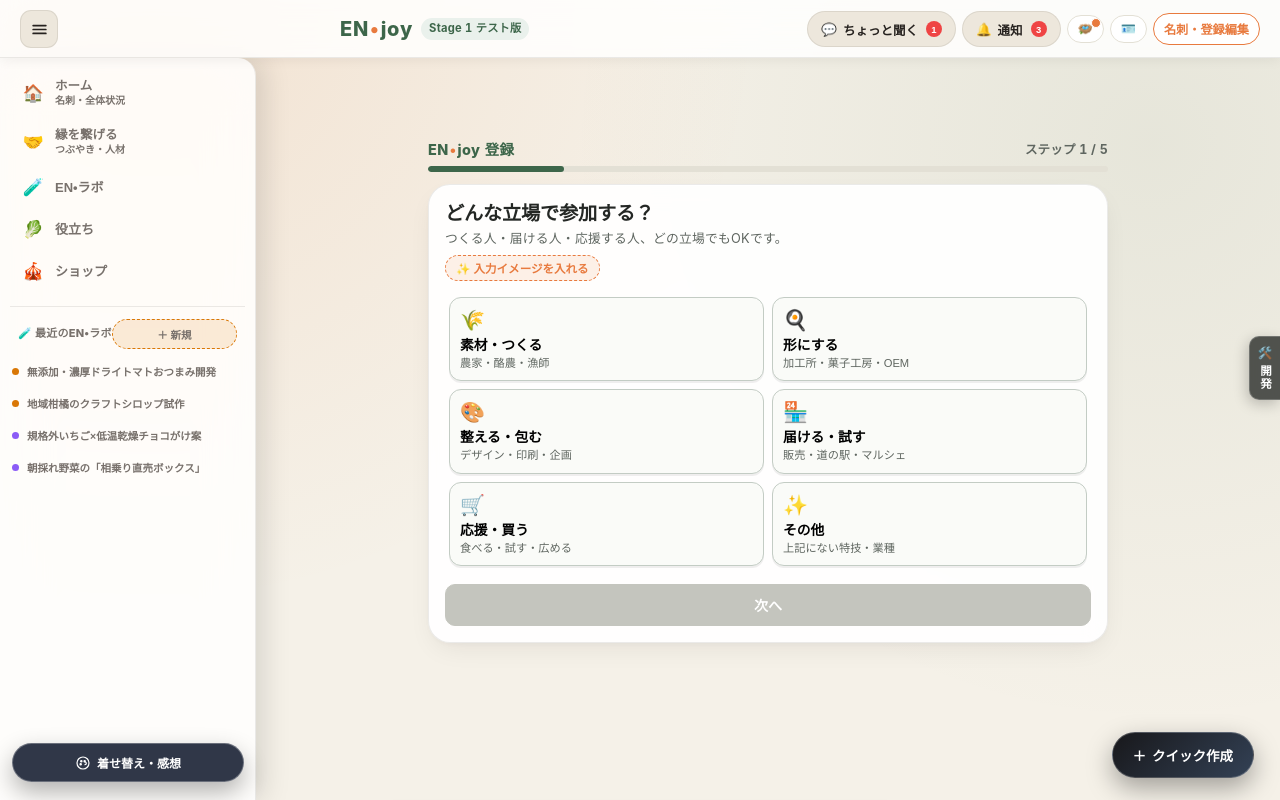
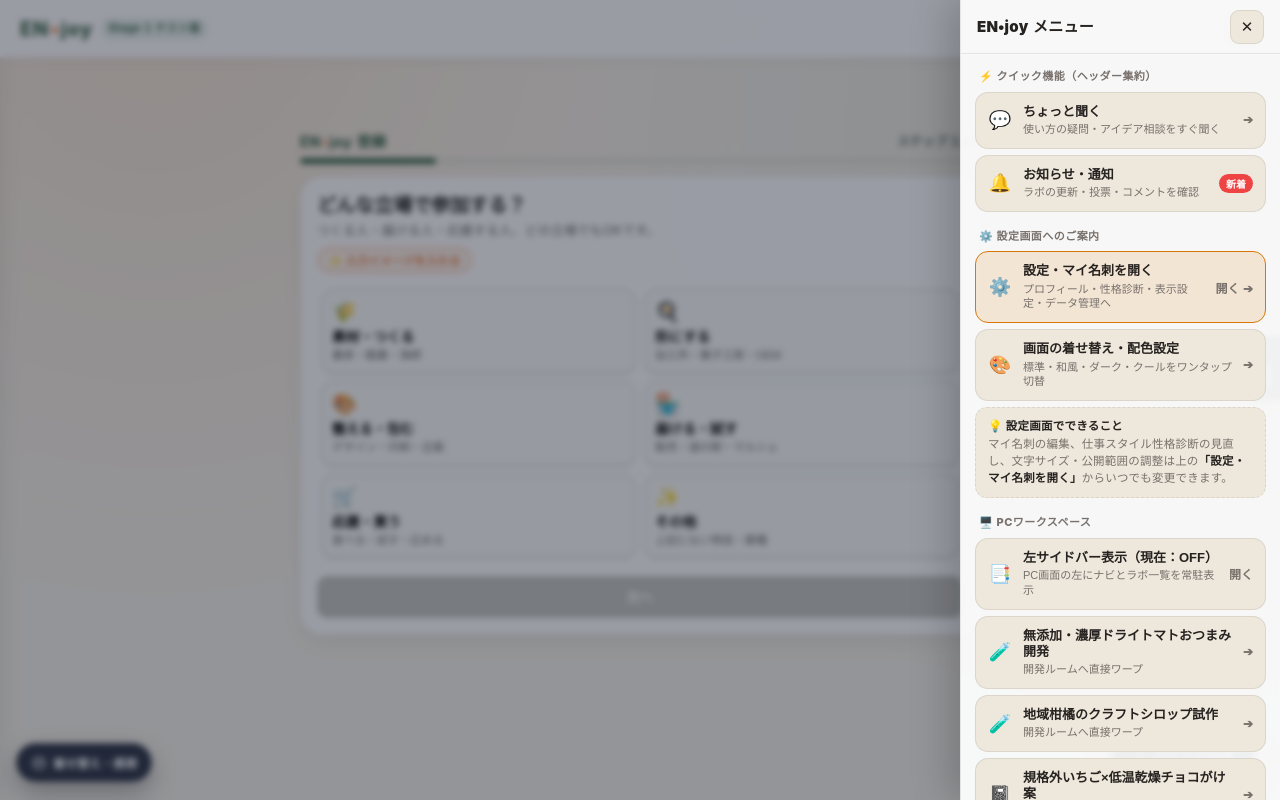
Before and after one commit to kazu1414ishi/en-joy, a plain HTML site: page index.html in a window 1280 px wide. Both pictures are taken after a click on the button "メニューを開く". Drawn offline with Linux system fonts and the light colour scheme.

Commit message:
Add files via upload

```diff
--- a/index.html
+++ b/index.html
@@ -9,6 +9,7 @@
   <!-- EN•joy UI/UXパッチ（見た目オーバーホール） -->
   <link rel="stylesheet" href="./patch_ui.css?v=1">
   <link rel="stylesheet" href="./patch_pc.css?v=5">
+  <link rel="stylesheet" href="./patch_header.css?v=1">
 </head>
 <body>
   <!-- 開発用フローティングバー（PCでスマホ幅プレビュー中＋登録集中モード中でもリセット＆PC復帰できる） -->
@@ -1026,5 +1027,6 @@
   <script src="./patch_room_pro.js?v=1"></script>
   <script src="./patch_whiteboard.js?v=1"></script>
   <script src="./patch_pc.js?v=5"></script>
+  <script src="./patch_header.js?v=1"></script>
 </body>
 </html>
--- /dev/null
+++ b/patch_header.css
@@ -0,0 +1,299 @@
+/* =========================================================
+   EN•joy スリム統合ヘッダー＆ハンバーガーメニュー（patch_header.css v1）
+   ・ヘッダー内は「EN•joyロゴ」＋「☰」の2要素のみ（スマホ分厚い問題解消）
+   ・スクロール時は消さず、42pxすりガラスでロゴ＆☰をスマートに残す
+   ========================================================= */
+
+/* --- 🔝 スリム固定ヘッダー（スマホ・PC共通） --- */
+#topHeader.top-header {
+  position: fixed !important;
+  top: 0 !important;
+  left: 0 !important;
+  right: 0 !important;
+  width: 100% !important;
+  height: 50px !important;
+  min-height: 0 !important;
+  padding: 0 !important;
+  z-index: 9980 !important;
+  transform: translateY(0) !important;
+  opacity: 1 !important;
+  visibility: visible !important;
+  pointer-events: auto !important;
+  background: var(--en-surface) !important;
+  border-bottom: 1px solid var(--en-border) !important;
+  transition: height 0.22s ease, background 0.22s ease, box-shadow 0.22s ease, backdrop-filter 0.22s ease !important;
+}
+
+/* スクロール時：完全に消さず、さらに薄く(42px)＆すりガラスでロゴ＋☰を残す */
+html.en-hdr-scrolled #topHeader.top-header {
+  height: 42px !important;
+  background: rgba(255, 255, 255, 0.78) !important;
+  -webkit-backdrop-filter: blur(12px) saturate(140%) !important;
+  backdrop-filter: blur(12px) saturate(140%) !important;
+  box-shadow: 0 4px 16px rgba(0, 0, 0, 0.07) !important;
+}
+html[data-en-color="wa"].en-hdr-scrolled #topHeader.top-header {
+  background: rgba(248, 244, 236, 0.82) !important;
+}
+html[data-en-color="dark"].en-hdr-scrolled #topHeader.top-header,
+html[data-en-color="cool"].en-hdr-scrolled #topHeader.top-header {
+  background: rgba(15, 23, 42, 0.78) !important;
+}
+
+/* 中身は「ロゴ」と「☰」の2つだけに強制整理（分厚くなる要素を排除） */
+#topHeader .header-inner {
+  height: 100% !important;
+  min-height: 0 !important;
+  max-width: 100% !important;
+  padding: 0 14px !important;
+  display: flex !important;
+  flex-direction: row !important;
+  flex-wrap: nowrap !important;
+  align-items: center !important;
+  justify-content: space-between !important;
+  gap: 8px !important;
+}
+html.en-pc-mode #topHeader .header-inner {
+  padding: 0 20px !important;
+}
+
+/* 旧ヘッダー内ボタン群＆重複ボタンは見た目だけ隠す（DOMは残してメニューから呼び出し） */
+#topHeader .header-inner > :not(.brand-wrap):not(#enUnifiedBurgerBtn),
+#enPcBurgerBtn {
+  display: none !important;
+}
+
+/* ロゴ周り：絶対に1行スリムに収める */
+#topHeader .brand-wrap {
+  display: inline-flex !important;
+  align-items: center !important;
+  gap: 7px !important;
+  margin: 0 !important;
+  padding: 0 !important;
+  min-width: 0;
+  cursor: pointer;
+  transform-origin: left center;
+  transition: transform 0.22s ease;
+}
+#topHeader .brand-wrap small,
+#topHeader .brand-wrap .brand-sub,
+#topHeader .brand-wrap .brand-tagline {
+  display: none !important;
+}
+html.en-hdr-scrolled #topHeader .brand-wrap {
+  transform: scale(0.9);
+}
+
+/* ☰ 統合ハンバーガーボタン */
+#enUnifiedBurgerBtn {
+  position: relative;
+  display: inline-grid !important;
+  place-items: center;
+  width: 36px;
+  height: 36px;
+  border-radius: 10px;
+  border: 1px solid var(--en-border);
+  background: var(--en-surface-2);
+  color: var(--en-text);
+  cursor: pointer;
+  flex-shrink: 0;
+  padding: 0;
+  transition: width 0.2s, height 0.2s, background 0.15s, border-color 0.15s;
+}
+html.en-hdr-scrolled #enUnifiedBurgerBtn {
+  width: 32px;
+  height: 32px;
+  border-radius: 9px;
+}
+#enUnifiedBurgerBtn:hover {
+  border-color: var(--en-accent);
+  background: var(--en-accent-soft);
+}
+#enUnifiedBurgerBtn .en-uhdr-badge {
+  position: absolute;
+  top: 5px;
+  right: 5px;
+  width: 8px;
+  height: 8px;
+  border-radius: 50%;
+  background: #ef4444;
+  border: 1.5px solid var(--en-surface);
+  display: none;
+}
+#enUnifiedBurgerBtn.has-unread .en-uhdr-badge {
+  display: block;
+}
+
+/* 固定ヘッダー分のメイン上余白（スマホもPCも被らないように調整） */
+main.main-container {
+  padding-top: 62px !important;
+}
+html.en-pc-mode body:not(.en-in-register) main.main-container {
+  padding-top: 68px !important;
+}
+html.en-pc-mode body:not(.en-in-register) nav#bottomNav.bottom-nav {
+  top: 50px !important;
+  height: calc(100vh - 50px) !important;
+  transition: top 0.22s ease, height 0.22s ease, transform 0.24s cubic-bezier(.22,1,.36,1) !important;
+}
+html.en-pc-mode.en-hdr-scrolled body:not(.en-in-register) nav#bottomNav.bottom-nav {
+  top: 42px !important;
+  height: calc(100vh - 42px) !important;
+}
+
+/* --- 🍔 スライド式ハンバーガーメニュー（右からスッと展開） --- */
+#en-hdr-backdrop {
+  position: fixed;
+  inset: 0;
+  background: rgba(15, 23, 42, 0.42);
+  backdrop-filter: blur(3px);
+  z-index: 10010;
+  opacity: 0;
+  visibility: hidden;
+  pointer-events: none;
+  transition: opacity 0.22s ease, visibility 0.22s ease;
+}
+#en-hdr-backdrop.open {
+  opacity: 1;
+  visibility: visible;
+  pointer-events: auto;
+}
+
+#en-hdr-drawer {
+  position: fixed;
+  top: 0;
+  right: 0;
+  bottom: 0;
+  width: min(320px, 86vw);
+  background: var(--en-surface);
+  color: var(--en-text);
+  border-left: 1px solid var(--en-border);
+  box-shadow: -12px 0 36px rgba(0, 0, 0, 0.18);
+  z-index: 10020;
+  display: flex;
+  flex-direction: column;
+  transform: translateX(104%);
+  transition: transform 0.25s cubic-bezier(.22, 1, .36, 1);
+}
+#en-hdr-drawer.open {
+  transform: translateX(0);
+}
+
+.en-hdr-d-head {
+  height: 54px;
+  padding: 0 16px;
+  display: flex;
+  align-items: center;
+  justify-content: space-between;
+  border-bottom: 1px solid var(--en-border);
+  flex-shrink: 0;
+}
+.en-hdr-d-brand {
+  font-size: 15px;
+  font-weight: 900;
+  letter-spacing: 0.02em;
+}
+.en-hdr-d-close {
+  width: 34px;
+  height: 34px;
+  border-radius: 9px;
+  border: 1px solid var(--en-border);
+  background: var(--en-surface-2);
+  color: var(--en-text);
+  font-size: 15px;
+  cursor: pointer;
+}
+.en-hdr-d-body {
+  flex: 1;
+  overflow-y: auto;
+  padding: 14px 14px 28px;
+  display: flex;
+  flex-direction: column;
+  gap: 16px;
+}
+
+.en-hdr-d-sec-title {
+  font-size: 11px;
+  font-weight: 800;
+  color: var(--en-muted);
+  margin: 0 0 6px 4px;
+  letter-spacing: 0.04em;
+}
+.en-hdr-d-group {
+  display: flex;
+  flex-direction: column;
+  gap: 6px;
+}
+
+.en-hdr-d-item {
+  width: 100%;
+  display: flex;
+  align-items: center;
+  gap: 11px;
+  padding: 11px 12px;
+  border-radius: 13px;
+  border: 1px solid var(--en-border);
+  background: var(--en-surface-2);
+  color: var(--en-text);
+  text-align: left;
+  cursor: pointer;
+  transition: border-color 0.15s, background 0.15s;
+}
+.en-hdr-d-item:hover {
+  border-color: var(--en-accent);
+  background: var(--en-accent-soft);
+}
+.en-hdr-d-item.highlight {
+  border-color: var(--en-accent);
+  background: var(--en-accent-soft);
+}
+.en-hdr-d-ico {
+  font-size: 18px;
+  width: 24px;
+  text-align: center;
+  flex-shrink: 0;
+}
+.en-hdr-d-txt {
+  flex: 1;
+  min-width: 0;
+  display: flex;
+  flex-direction: column;
+  gap: 2px;
+}
+.en-hdr-d-txt strong {
+  font-size: 13px;
+  font-weight: 800;
+  line-height: 1.25;
+}
+.en-hdr-d-txt small {
+  font-size: 11px;
+  color: var(--en-muted);
+  line-height: 1.35;
+}
+.en-hdr-d-arrow {
+  font-size: 12px;
+  color: var(--en-muted);
+  font-weight: 800;
+}
+.en-hdr-d-pill {
+  font-size: 10px;
+  font-weight: 800;
+  padding: 2px 7px;
+  border-radius: 999px;
+  background: #ef4444;
+  color: #fff;
+}
+
+/* 設定案内ボックス */
+.en-hdr-d-guide {
+  padding: 10px 12px;
+  border-radius: 12px;
+  background: var(--en-surface-2);
+  border: 1px dashed var(--en-border);
+  font-size: 11.5px;
+  color: var(--en-muted);
+  line-height: 1.5;
+}
+.en-hdr-d-guide strong {
+  color: var(--en-text);
+}
--- /dev/null
+++ b/patch_header.js
@@ -0,0 +1,271 @@
+/* =========================================================
+   EN•joy スリム統合ヘッダー＆ハンバーガーメニュー（patch_header.js v1）
+   ・ヘッダーは「ロゴ」＋「☰」の2要素のみ
+   ・スクロール時は42pxすりガラスで残す（ロゴタップでトップ復帰）
+   ・☰メニュー内に旧ヘッダー機能＋設定画面案内＋PC時ラボ直通を集約
+   ========================================================= */
+
+(function () {
+  function escH(str) {
+    return String(str ?? '').replace(/&/g,'&amp;').replace(/</g,'&lt;').replace(/>/g,'&gt;').replace(/"/g,'&quot;');
+  }
+
+  function hasUnreadNotif() {
+    const dot = document.querySelector('#enHdrBellBtn .en-hdr-dot');
+    if (!dot) return false;
+    const st = window.getComputedStyle(dot);
+    return st.display !== 'none' && st.visibility !== 'hidden' && st.opacity !== '0';
+  }
+
+  function syncBurgerUnread() {
+    const btn = document.getElementById('enUnifiedBurgerBtn');
+    if (btn) btn.classList.toggle('has-unread', hasUnreadNotif());
+  }
+
+  function closeHdrDrawer() {
+    document.getElementById('en-hdr-drawer')?.classList.remove('open');
+    document.getElementById('en-hdr-backdrop')?.classList.remove('open');
+  }
+
+  function openHdrDrawer() {
+    ensureDrawerDom();
+    renderHdrDrawerBody();
+    document.getElementById('en-hdr-drawer')?.classList.add('open');
+    document.getElementById('en-hdr-backdrop')?.classList.add('open');
+  }
+
+  function ensureDrawerDom() {
+    if (document.getElementById('en-hdr-drawer')) return;
+
+    const backdrop = document.createElement('div');
+    backdrop.id = 'en-hdr-backdrop';
+    backdrop.onclick = closeHdrDrawer;
+
+    const drawer = document.createElement('aside');
+    drawer.id = 'en-hdr-drawer';
+    drawer.setAttribute('aria-label', 'EN•joy メニュー');
+    drawer.innerHTML = `
+      <div class="en-hdr-d-head">
+        <span class="en-hdr-d-brand">EN•joy メニュー</span>
+        <button type="button" class="en-hdr-d-close" id="enHdrDrawerClose" aria-label="閉じる">✕</button>
+      </div>
+      <div class="en-hdr-d-body" id="enHdrDrawerBody"></div>
+    `;
+
+    document.body.appendChild(backdrop);
+    document.body.appendChild(drawer);
+    document.getElementById('enHdrDrawerClose').onclick = closeHdrDrawer;
+  }
+
+  function renderHdrDrawerBody() {
+    const body = document.getElementById('enHdrDrawerBody');
+    if (!body) return;
+
+    const isPc = document.documentElement.classList.contains('en-pc-mode');
+    const sbOpen = document.documentElement.classList.contains('en-pc-sb-open');
+    const unread = hasUnreadNotif();
+    const hasMobileToggle = !!document.getElementById('toggleMobileBtn');
+
+    // PC時：最近のEN•ラボ（最新順）を取得
+    let recentLabsHtml = '';
+    if (isPc && typeof enViewState !== 'undefined' && Array.isArray(enViewState.labs)) {
+      let recentIds = [];
+      try { recentIds = JSON.parse(localStorage.getItem('en_pc_recent_rooms') || '[]'); } catch (e) {}
+      const myLabs = enViewState.labs
+        .filter(l => l.mode === 'my_active' || l.mode === 'my_solo')
+        .sort((a, b) => {
+          const ia = recentIds.indexOf(a.id), ib = recentIds.indexOf(b.id);
+          if (ia === -1 && ib === -1) return 0;
+          if (ia === -1) return 1;
+          if (ib === -1) return -1;
+          return ia - ib;
+        })
+        .slice(0, 5);
+
+      recentLabsHtml = `
+        <div>
+          <div class="en-hdr-d-sec-title">🖥️ PCワークスペース</div>
+          <div class="en-hdr-d-group">
+            <button type="button" class="en-hdr-d-item" id="enMenuTogglePcSb">
+              <span class="en-hdr-d-ico">📑</span>
+              <span class="en-hdr-d-txt">
+                <strong>左サイドバー表示（現在：${sbOpen ? 'ON' : 'OFF'}）</strong>
+                <small>PC画面の左にナビとラボ一覧を常駐表示</small>
+              </span>
+              <span class="en-hdr-d-arrow">${sbOpen ? '閉じる' : '開く'}</span>
+            </button>
+            ${myLabs.map(l => `
+              <button type="button" class="en-hdr-d-item" data-hdrlab="${l.id}" data-hdrsolo="${l.mode === 'my_solo' ? '1' : '0'}">
+                <span class="en-hdr-d-ico">${l.mode === 'my_solo' ? '📓' : '🧪'}</span>
+                <span class="en-hdr-d-txt">
+                  <strong>${escH(l.title)}</strong>
+                  <small>${l.mode === 'my_solo' ? '1人準備ノートを開く' : '開発ルームへ直接ワープ'}</small>
+                </span>
+                <span class="en-hdr-d-arrow">➔</span>
+              </button>
+            `).join('')}
+          </div>
+        </div>
+      `;
+    }
+
+    body.innerHTML = `
+      <div>
+        <div class="en-hdr-d-sec-title">⚡ クイック機能（ヘッダー集約）</div>
+        <div class="en-hdr-d-group">
+          <button type="button" class="en-hdr-d-item" id="enMenuAsk">
+            <span class="en-hdr-d-ico">💬</span>
+            <span class="en-hdr-d-txt">
+              <strong>ちょっと聞く</strong>
+              <small>使い方の疑問・アイデア相談をすぐ聞く</small>
+            </span>
+            <span class="en-hdr-d-arrow">➔</span>
+          </button>
+
+          <button type="button" class="en-hdr-d-item" id="enMenuBell">
+            <span class="en-hdr-d-ico">🔔</span>
+            <span class="en-hdr-d-txt">
+              <strong>お知らせ・通知</strong>
+              <small>ラボの更新・投票・コメントを確認</small>
+            </span>
+            ${unread ? '<span class="en-hdr-d-pill">新着</span>' : '<span class="en-hdr-d-arrow">➔</span>'}
+          </button>
+        </div>
+      </div>
+
+      <div>
+        <div class="en-hdr-d-sec-title">⚙️ 設定画面へのご案内</div>
+        <div class="en-hdr-d-group">
+          <button type="button" class="en-hdr-d-item highlight" id="enMenuSet">
+            <span class="en-hdr-d-ico">⚙️</span>
+            <span class="en-hdr-d-txt">
+              <strong>設定・マイ名刺を開く</strong>
+              <small>プロフィール・性格診断・表示設定・データ管理へ</small>
+            </span>
+            <span class="en-hdr-d-arrow">開く ➔</span>
+          </button>
+
+          <button type="button" class="en-hdr-d-item" id="enMenuTheme">
+            <span class="en-hdr-d-ico">🎨</span>
+            <span class="en-hdr-d-txt">
+              <strong>画面の着せ替え・配色設定</strong>
+              <small>標準・和風・ダーク・クールをワンタップ切替</small>
+            </span>
+            <span class="en-hdr-d-arrow">➔</span>
+          </button>
+
+          <div class="en-hdr-d-guide">
+            <strong>💡 設定画面でできること</strong><br>
+            マイ名刺の編集、仕事スタイル性格診断の見直し、文字サイズ・公開範囲の調整は上の<strong>「設定・マイ名刺を開く」</strong>からいつでも変更できます。
+          </div>
+        </div>
+      </div>
+
+      ${recentLabsHtml}
+
+      ${hasMobileToggle ? `
+        <div>
+          <div class="en-hdr-d-sec-title">🛠️ 表示切替</div>
+          <div class="en-hdr-d-group">
+            <button type="button" class="en-hdr-d-item" id="enMenuMobPreview">
+              <span class="en-hdr-d-ico">📱</span>
+              <span class="en-hdr-d-txt">
+                <strong>スマホ / PC 表示プレビュー切替</strong>
+                <small>レイアウトの動作確認用スイッチ</small>
+              </span>
+              <span class="en-hdr-d-arrow">切替</span>
+            </button>
+          </div>
+        </div>
+      ` : ''}
+    `;
+
+    // 各ボタンを既存のDOMイベントへ安全にブリッジ
+    document.getElementById('enMenuAsk')?.addEventListener('click', () => {
+      closeHdrDrawer();
+      document.getElementById('enHdrAskBtn')?.click();
+    });
+    document.getElementById('enMenuBell')?.addEventListener('click', () => {
+      closeHdrDrawer();
+      document.getElementById('enHdrBellBtn')?.click();
+      setTimeout(syncBurgerUnread, 200);
+    });
+    document.getElementById('enMenuSet')?.addEventListener('click', () => {
+      closeHdrDrawer();
+      document.getElementById('enHdrSetBtn')?.click();
+    });
+    document.getElementById('enMenuTheme')?.addEventListener('click', () => {
+      closeHdrDrawer();
+      const fab = document.getElementById('en-theme-fab');
+      if (fab) fab.click();
+      else document.getElementById('en-theme-drawer')?.classList.toggle('open');
+    });
+    document.getElementById('enMenuMobPreview')?.addEventListener('click', () => {
+      closeHdrDrawer();
+      document.getElementById('toggleMobileBtn')?.click();
+    });
+    document.getElementById('enMenuTogglePcSb')?.addEventListener('click', () => {
+      const next = !document.documentElement.classList.contains('en-pc-sb-open');
+      document.documentElement.classList.toggle('en-pc-sb-open', next);
+      localStorage.setItem('en_pc_sb_open', next ? '1' : '0');
+      closeHdrDrawer();
+    });
+    body.querySelectorAll('[data-hdrlab]').forEach(btn => {
+      btn.onclick = () => {
+        const id = btn.getAttribute('data-hdrlab');
+        const isSolo = btn.getAttribute('data-hdrsolo') === '1';
+        closeHdrDrawer();
+        if (isSolo && typeof openSoloNotebookModal === 'function') openSoloNotebookModal(id);
+        else if (typeof openEnRoomModal === 'function') openEnRoomModal(id, 'board', false);
+      };
+    });
+  }
+
+  function mountUnifiedHeader() {
+    const inner = document.querySelector('#topHeader .header-inner');
+    if (!inner) return;
+
+    if (!document.getElementById('enUnifiedBurgerBtn')) {
+      const btn = document.createElement('button');
+      btn.id = 'enUnifiedBurgerBtn';
+      btn.type = 'button';
+      btn.setAttribute('aria-label', 'メニューを開く');
+      btn.title = 'メニュー（通知・ちょっと聞く・設定）';
+      btn.innerHTML = `
+        <svg width="20" height="20" viewBox="0 0 24 24" fill="none" stroke="currentColor" stroke-width="2.2" stroke-linecap="round">
+          <path d="M4 7h16M4 12h16M4 17h16"/>
+        </svg>
+        <span class="en-uhdr-badge" aria-hidden="true"></span>
+      `;
+      btn.onclick = openHdrDrawer;
+      inner.appendChild(btn);
+    }
+
+    // ロゴタップで最上部へスッと戻る
+    const brand = inner.querySelector('.brand-wrap');
+    if (brand && !brand.dataset.enTopBound) {
+      brand.dataset.enTopBound = '1';
+      brand.addEventListener('click', () => {
+        if (window.scrollY > 30) {
+          window.scrollTo({ top: 0, behavior: 'smooth' });
+        }
+      });
+    }
+
+    syncBurgerUnread();
+  }
+
+  function onScrollHeader() {
+    document.documentElement.classList.toggle('en-hdr-scrolled', window.scrollY > 24);
+  }
+
+  window.addEventListener('scroll', onScrollHeader, { passive: true });
+  window.addEventListener('keydown', e => { if (e.key === 'Escape') closeHdrDrawer(); });
+
+  window.addEventListener('DOMContentLoaded', () => {
+    mountUnifiedHeader();
+    onScrollHeader();
+    setTimeout(mountUnifiedHeader, 300);
+    setTimeout(mountUnifiedHeader, 700);
+  });
+})();
```
